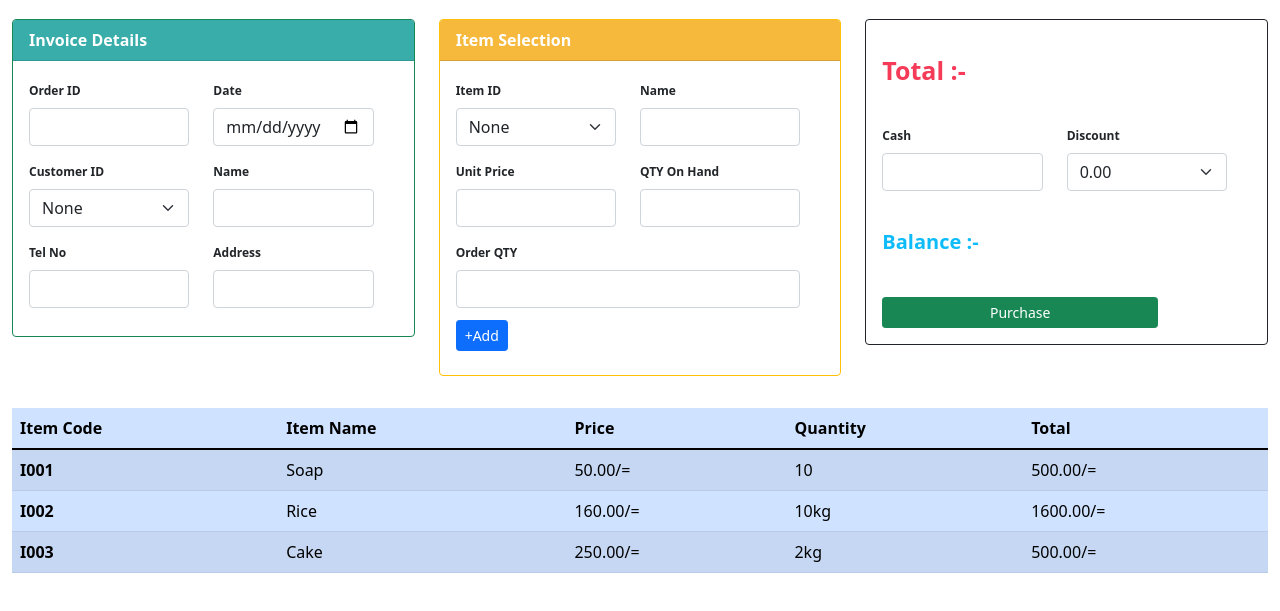
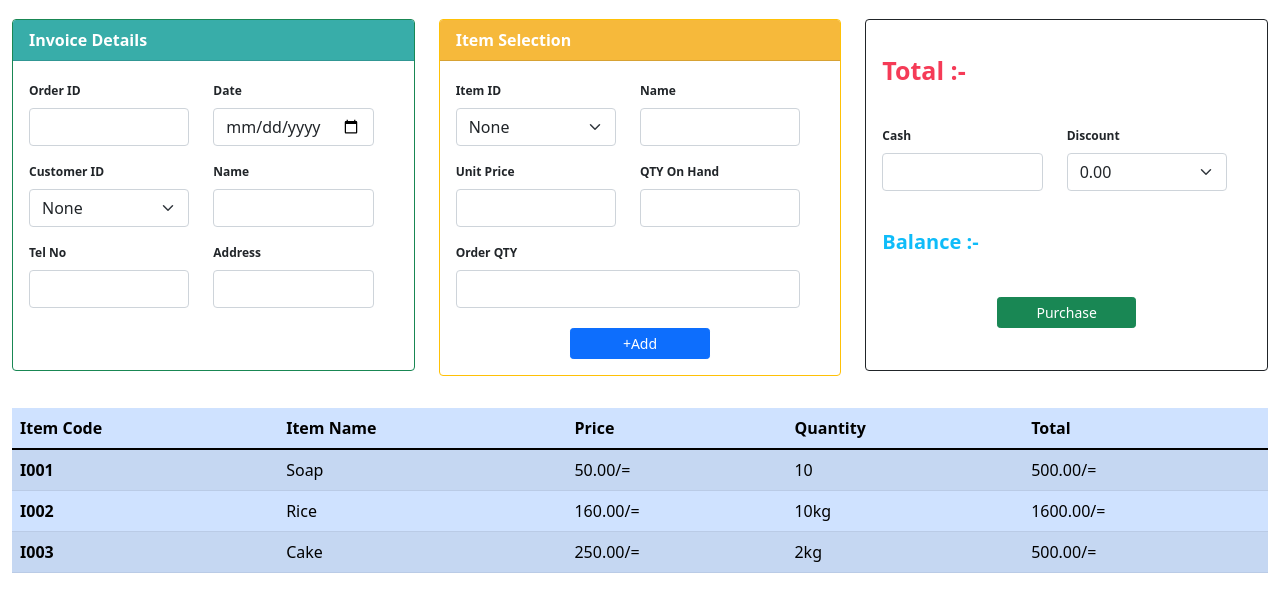
Before and after one commit to Kaveesha2000/POS_System, a plain HTML site: page placeOrder.html in a window 1280 px wide. Shown: the part 167-778 px from the top of the page. Drawn offline with Linux system fonts and the light colour scheme.

Commit message:
updating place order and creating index file

```diff
--- a/placeOrder.html
+++ b/placeOrder.html
@@ -17,7 +17,7 @@
     <section class="row">
         <!--invoice details-->
         <div class="col-4 mt-3">
-            <div class="card border-success mb-3" style="max-width: 30rem;">
+            <div class="card border-success mb-3" style="max-width: 30rem; min-height: 22rem">
                 <div class="card-header text-white" style="font-weight: bold; background-color: #38ada9">Invoice Details</div>
                 <div class="card-body">
                     <form>
@@ -63,7 +63,7 @@
         </div>
         <!--item selection-->
         <div class="col-4 mt-3">
-            <div class="card border-warning mb-3" style="max-width: 30rem;">
+            <div class="card border-warning mb-3" style="max-width: 30rem; min-height: 22rem">
                 <div class="card-header text-white" style="font-weight: bold; background-color: #f6b93b">Item Selection</div>
                 <div class="card-body">
                     <form>
@@ -97,8 +97,10 @@
                                 <input type="text" class="form-control" id="exampleInputOrderQty" aria-describedby="orderQtyHelp">
                                 <div id="orderQtyHelp" class="form-text"></div>
                             </div>
-                            <div class="mb-2 col-12">
-                                <button type="button" class="btn btn-primary  btn-sm">+Add</button>
+                        </section>
+                        <section class="row justify-content-center">
+                            <div class="mt-2 col-5">
+                                <button type="button" class="btn btn-primary  btn-sm" style="width: 100%;">+Add</button>
                             </div>
                         </section>
                     </form>
@@ -107,7 +109,7 @@
         </div>
         <!--final totals-->
         <div class="col-4 mt-3">
-            <div class="card border-dark mb-3" style="max-width: 30rem;">
+            <div class="card border-dark mb-3" style="max-width: 30rem; min-height: 22rem">
                 <div class="card-body">
                     <form>
                         <section class="row" style="width: 100%">
@@ -138,8 +140,10 @@
                             <div class="mb-2 col-12 mt-4">
                                 <label for="exampleInputUnitPrice" class="form-label" style="font-weight: bold; font-size: 20px; color: #0fbcf9">Balance :- </label>
                             </div>
-                            <div class="mt-4">
-                                <button type="button" class="btn btn-success  btn-sm" style="width: 80%; align-content: center">Purchase</button>
+                        </section>
+                        <section class="row justify-content-center">
+                            <div class="mt-4 col-5">
+                                <button type="button" class="btn btn-success  btn-sm" style="width: 100%;">Purchase</button>
                             </div>
                         </section>
                     </form>
```
Also changed, not shown: index.html (added, +38 -0 lines).
